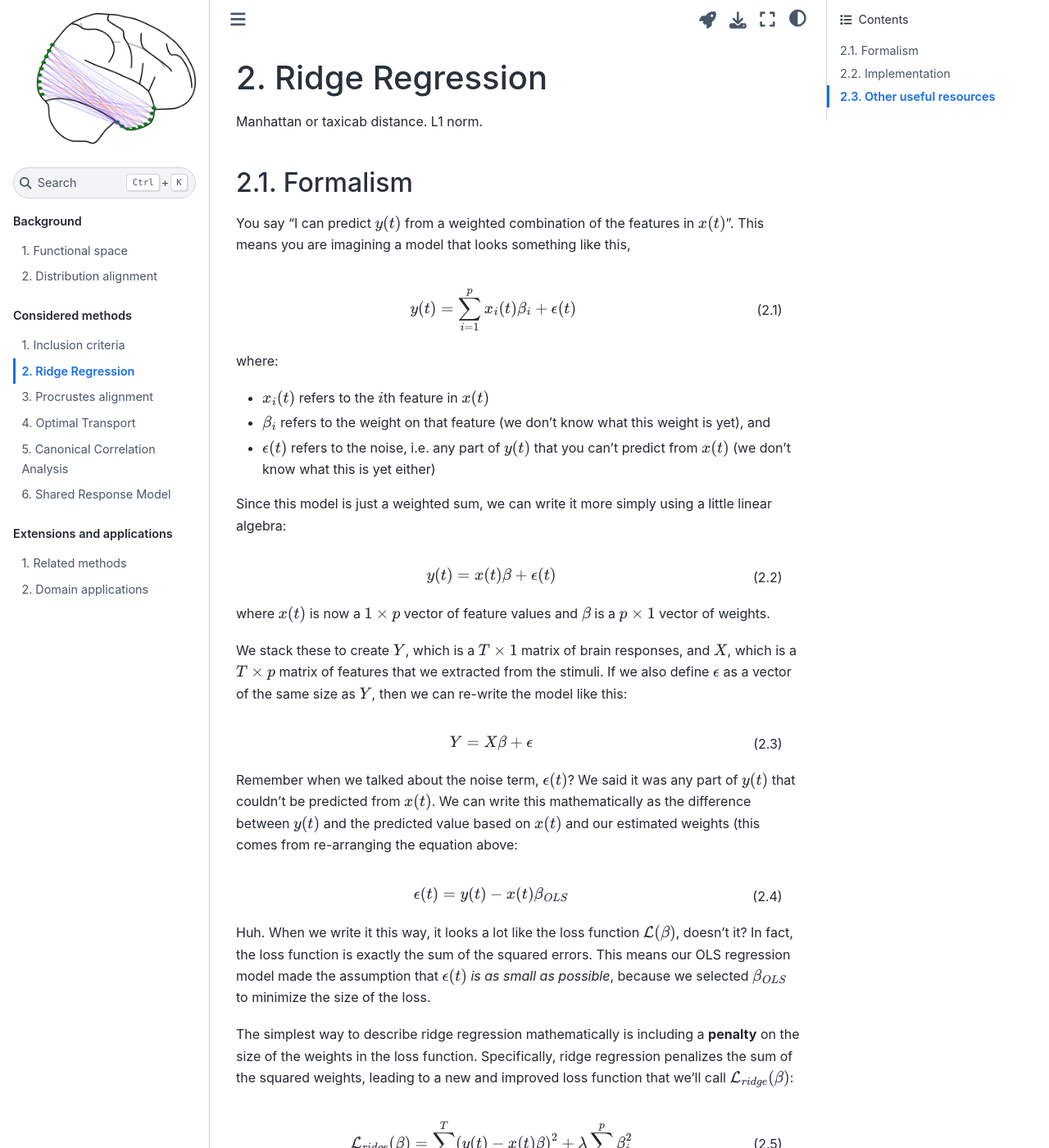
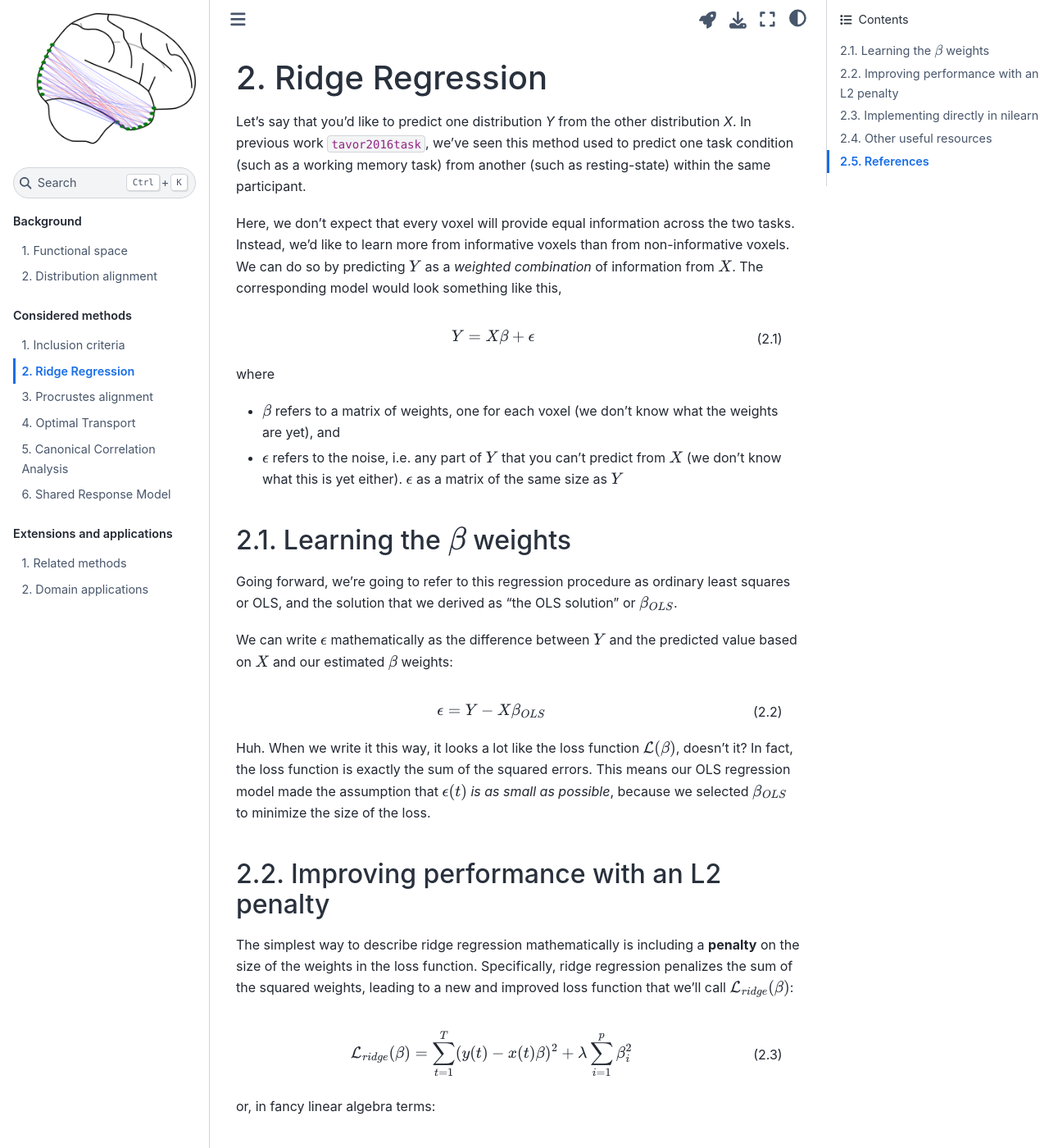
Before and after one commit to neurodatascience/fmralign-tutorials, a Jupyter Book: the page built from content/1-1-ridge-regression.md, in a window 1280 px wide and 1400 px high. Shown: the whole window at 82% size. Built offline with Jupyter Book 1.0.4 settings and Sphinx 7.4.7 and the Sphinx Book theme 1.1.4, drawn with Linux system fonts in a browser that asks for light colours; cross-references to code outside the pages are shown as plain code; some of the changed text lies outside the part shown.

Commit message:
Iter content through 1-1

````diff
--- a/content/1-1-ridge-regression.md
+++ b/content/1-1-ridge-regression.md
@@ -13,50 +13,39 @@ kernelspec:
 
 # Ridge Regression
 
-Manhattan or taxicab distance.
-L1 norm.
+Let's say that you'd like to predict one distribution _Y_ from the other distribution _X_.
+In previous work {cite:ts}`tavor2016task`, we've seen this method used to predict one task condition (such as a working memory task) from another (such as resting-state) within the same participant.
 
-## Formalism
-
-You say "I can predict $y(t)$ from a weighted combination of the features in $x(t)$".
-This means you are imagining a model that looks something like this,
+Here, we don't expect that every voxel will provide equal information across the two tasks.
+Instead, we'd like to learn more from informative voxels than from non-informative voxels.
+We can do so by predicting $Y$ as a _weighted combination_ of information from $X$.
+The corresponding model would look something like this,
 
 ```{math}
 :label: ridge_eq_1
-y(t) = \sum_{i=1}^p x_i(t) \beta_i + \epsilon(t)
+Y = X \beta + \epsilon
 ```
 
-where:
+where
 
-* $x_i(t)$ refers to the $i$th feature in $x(t)$
-* $\beta_i$ refers to the weight on that feature (we don't know what this weight is yet), and
-* $\epsilon(t)$ refers to the noise, i.e. any part of $y(t)$ that you can't predict from $x(t)$ (we don't know what this is yet either)
+* $\beta$ refers to a matrix of weights, one for each voxel (we don't know what the weights are yet), and
+* $\epsilon$ refers to the noise, i.e. any part of $Y$ that you can't predict from $X$ (we don't know what this is yet either).
+  $\epsilon$ as a matrix of the same size as $Y$
 
-Since this model is just a weighted sum, we can write it more simply using a little linear algebra:
+## Learning the $\beta$ weights
+
+Going forward, we're going to refer to this regression procedure as ordinary least squares or OLS, and the solution that we derived as "the OLS solution" or $\beta_{OLS}$.
+
+We can write $\epsilon$ mathematically as the difference between $Y$ and the predicted value based on $X$ and our estimated $\beta$ weights:
 
 ```{math}
 :label: ridge_eq_2
-y(t) = x(t) \beta + \epsilon(t)
-```
-
-where $x(t)$ is now a $1 \times p$ vector of feature values and $\beta$ is a $p \times 1$ vector of weights.
-
-We stack these to create $Y$, which is a $T \times 1$ matrix of brain responses, and $X$, which is a $T \times p$ matrix of features that we extracted from the stimuli.
-If we also define $\epsilon$ as a vector of the same size as $Y$, then we can re-write the model like this:
-
-```{math}
-:label: ridge_eq_3
-Y = X \beta + \epsilon
-```
-
-Remember when we talked about the noise term, $\epsilon(t)$? We said it was any part of $y(t)$ that couldn't be predicted from $x(t)$. We can write this mathematically as the difference between $y(t)$ and the predicted value based on $x(t)$ and our estimated weights (this comes from re-arranging the equation above:
-
-```{math}
-:label: ridge_eq_4
-\epsilon(t) = y(t) - x(t) \beta_{OLS}
+\epsilon = Y - X \beta_{OLS}
 ```
 
 Huh. When we write it this way, it looks a lot like the loss function $\mathcal{L}(\beta)$, doesn't it? In fact, the loss function is exactly the sum of the squared errors. This means our OLS regression model made the assumption that _$\epsilon(t)$ is as small as possible_, because we selected $\beta_{OLS}$ to minimize the size of the loss.
+
+## Improving performance with an L2 penalty
 
 The simplest way to describe ridge regression mathematically is including a **penalty** on the size of the weights in the loss function. Specifically, ridge regression penalizes the sum of the squared weights, leading to a new and improved loss function that we'll call $\mathcal{L}_{ridge}(\beta)$:
 
@@ -95,7 +84,11 @@ Compute $R$ s.t. $|| XR - Y ||^2 + alpha ||R||^2$ is minimized with CV.
 ||y - Xw||^2_2 + alpha * ||w||^2_2
 ```
 
-## Implementation
+## Implementing directly in nilearn
+
+There's an [example in the Nilearn gallery](https://nilearn.github.io/auto_examples/02_decoding/plot_miyawaki_encoding.html) that uses ridge regression to predict fMRI activity from visual stimuli.
+
+We can lightly adapt this example to predict fMRI activity in one condition from another condition.
 
 ```{code} python3
 from sklearn.linear_model import RidgeCV
@@ -110,4 +103,11 @@ R.fit(X, Y)
 ## Other useful resources
 
 * [Alexander Huth tutorial on ridge regression with word embeddings](https://github.com/neurohackademy/nh2020-curriculum/tree/master/we-word-embeddings-huth)
-* [L1 vs L2 norms](https://www.kaggle.com/residentmario/l1-norms-versus-l2-norms)
+* [9 Distance Measures in Data Science](https://towardsdatascience.com/9-distance-measures-in-data-science-918109d069fa)
+
+## References
+
+```{bibliography}
+:style: unsrt
+:filter: docname in docnames
+```
--- a/content/references.bib
+++ b/content/references.bib
@@ -199,3 +199,14 @@ year     =  1966
   keywords = {Brain; EEG / MEG source imaging; Inverse modeling},
   language = {en}
 }
+
+@article{tavor2016task,
+  title     = {Task-free MRI predicts individual differences in brain activity during task performance},
+  author    = {Tavor, Ido and Jones, O Parker and Mars, Rogier B and Smith, SM and Behrens, TE and Jbabdi, Saad},
+  journal   = {Science},
+  volume    = {352},
+  number    = {6282},
+  pages     = {216--220},
+  year      = {2016},
+  publisher = {American Association for the Advancement of Science}
+}
````
Also changed, not shown: content/0-0-overview.md (+24 -11 lines), content/0-1-functional-spaces.md (+9 -4 lines), content/0-2-comparing-spaces.md (+7 -3 lines), content/2-0-related-methods.md (+0 -5 lines), 1 other file.
